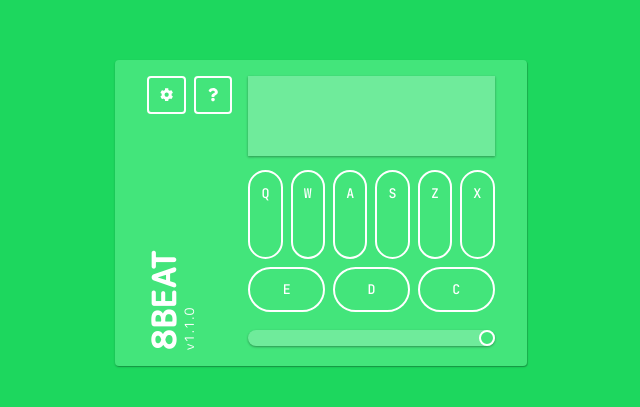
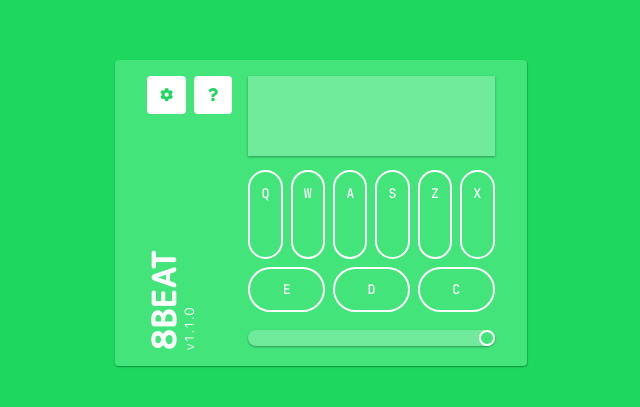
Before and after one commit to N-Nikolaev/drum-machine, a React (Vite) app: page / in a window 1280 px wide. Shown: the part 187-594 px from the top of the page, without its empty margins (319-959 px from the left). Built offline with nearby package versions, Linux system fonts and the light colour scheme.

Commit message:
Update clickable component event styling

```diff
--- a/src/scss/components/_button.scss
+++ b/src/scss/components/_button.scss
@@ -4,11 +4,11 @@
     width: 2.4rem;
     height: 2.4rem;
 
-    color: var(--color-secondary);
+    color: var(--color-primary);
 
-    border: 2px solid var(--color-secondary);
+    border: none;
     border-radius: vars.$border-radius;
-    background-color: var(--color-primary-light-1);
+    background-color: var(--color-secondary);
 
     &:not(:first-child) {
         margin-left: 0.5rem;
@@ -18,6 +18,10 @@
         cursor: pointer;
     }
 
+    &:focus-visible {
+        outline: none;
+    }
+
     &--back {
         border: none;
     }
--- a/src/scss/components/_pad.scss
+++ b/src/scss/components/_pad.scss
@@ -14,6 +14,10 @@
 
     &:hover {
         cursor: pointer;
+    }
+
+    &:focus-visible {
+        outline: none;
     }
 
     &:nth-child(1) {
```
